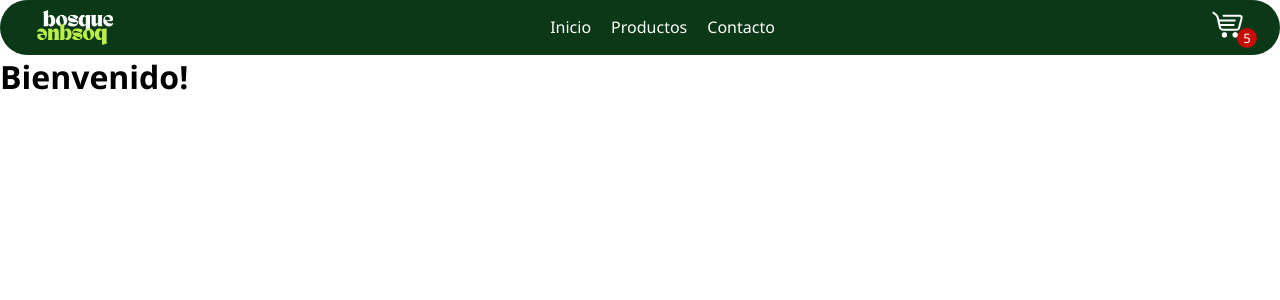
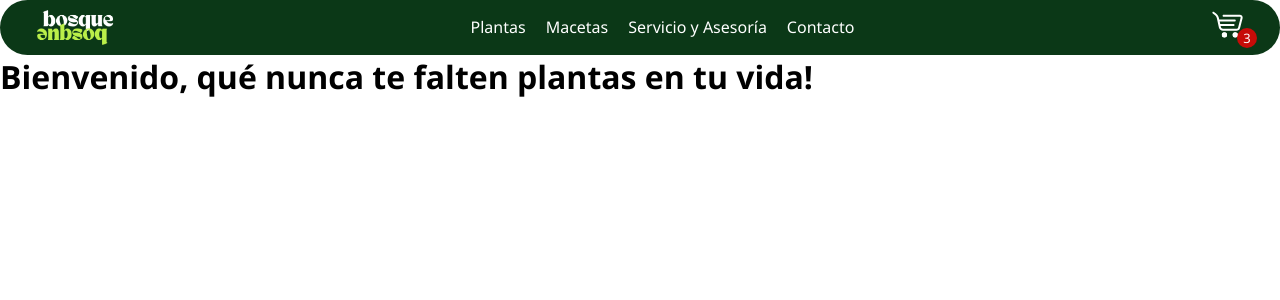
Before and after one commit to danielvasquezgomez/CreaTuLanding-Vasquez, a React (Vite) app: page / in a window 1280 px wide. Shown: the top 300 px of the page. Built offline with nearby package versions, Linux system fonts and the light colour scheme.

Commit message:
pre entrega 1

```diff
--- a/src/App.jsx
+++ b/src/App.jsx
@@ -6,7 +6,7 @@ function App() {
   return (
     <>
     <NavBar></NavBar>
-    <ItemListContainer mensaje="Bienvenido!" ></ItemListContainer>
+    <ItemListContainer mensaje="Bienvenido, qué nunca te falten plantas en tu vida!" ></ItemListContainer>
     </>
   )
 }
--- a/src/components/CartWidget.jsx
+++ b/src/components/CartWidget.jsx
@@ -3,7 +3,7 @@ import "./CartWidget.css";
 
 
 export const CartWidget = () => {
-    const itemCount = 5; // Valor estático para la notificación. Provisional hasta proximas entregas
+    const itemCount = 3; // Valor estático para la notificación. Provisional hasta proximas entregas
   return (
     <div className="cart-container">
       <img src={cart} alt="Cart" className="cart-icon" />
--- a/src/components/NavBar.jsx
+++ b/src/components/NavBar.jsx
@@ -8,9 +8,10 @@ export const NavBar = () => {
     <nav>
         <img class="logo-verde" src={logoVerde} alt="Logo Principal" />
         <ul>
-            <li><a href="#inicio">Inicio</a></li>
-            <li><a href="#productos">Productos</a></li>
-            <li><a href="#contacto">Contacto</a></li>
+            <li>Plantas</li>
+            <li>Macetas</li>
+            <li>Servicio y Asesoría</li>
+            <li>Contacto</li>
         </ul>
         <CartWidget></CartWidget>
     </nav>
```
Also changed, not shown: 1 other file (tests, documents, lock files or other folders).
